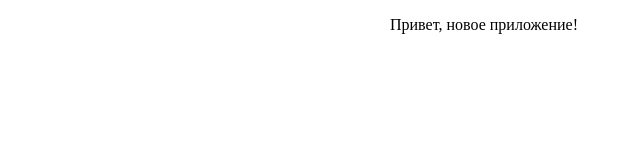
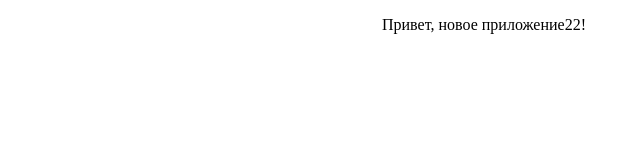
Before and after one commit to kupakup/boxfull, a plain HTML site: page index.html in a window 1280 px wide. Shown: the full height of the page, 156-796 px from the left. Drawn offline with Linux system fonts and the light colour scheme.

Commit message:
Изменния прямо на сайте

```diff
--- a/index.html
+++ b/index.html
@@ -14,7 +14,7 @@
     <div class="class">
         <div>
             <p id="messages" class="div_center">
-                Привет, новое приложение!
+                Привет, новое приложение22!
             </p>
             <div class="class">
                 <p>
```
